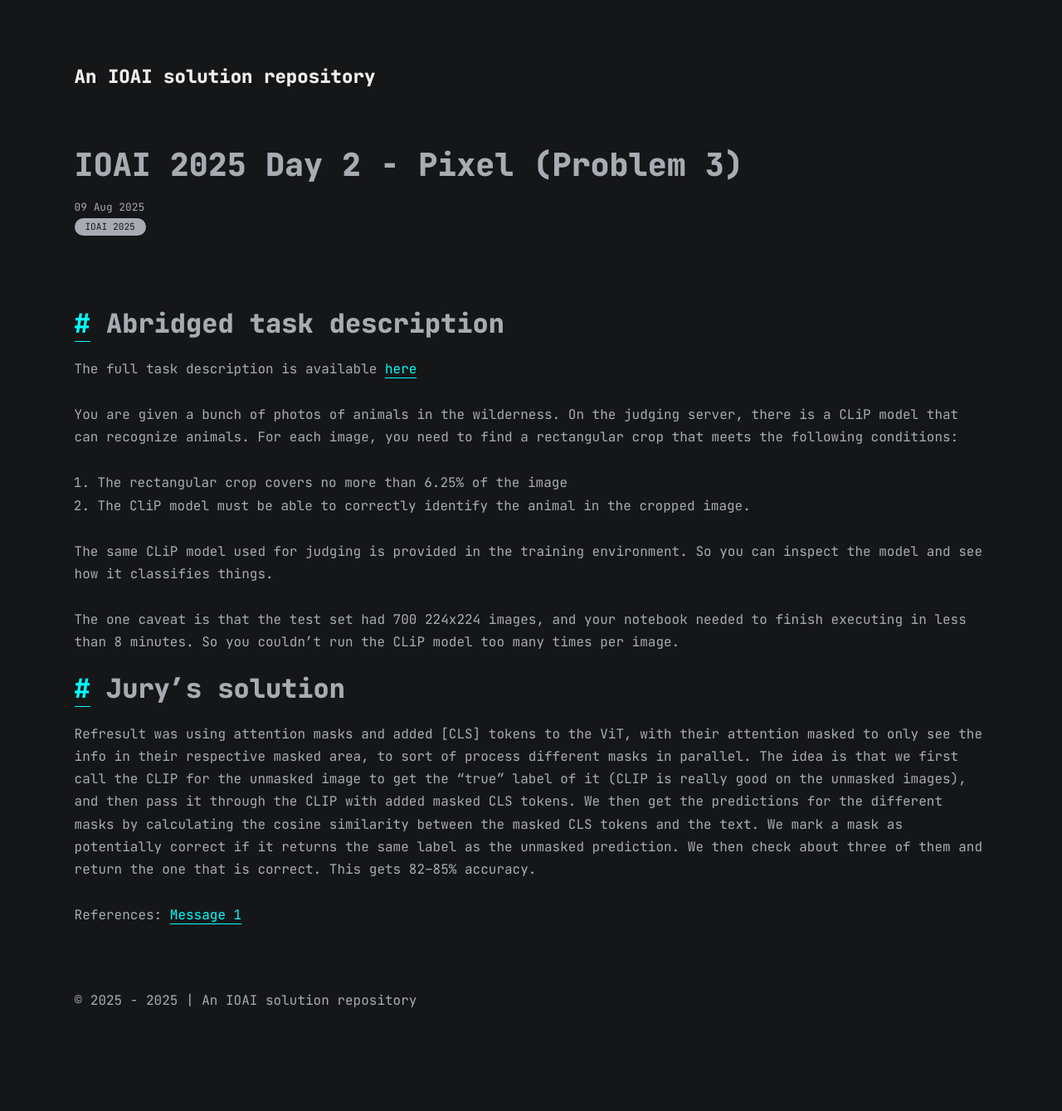
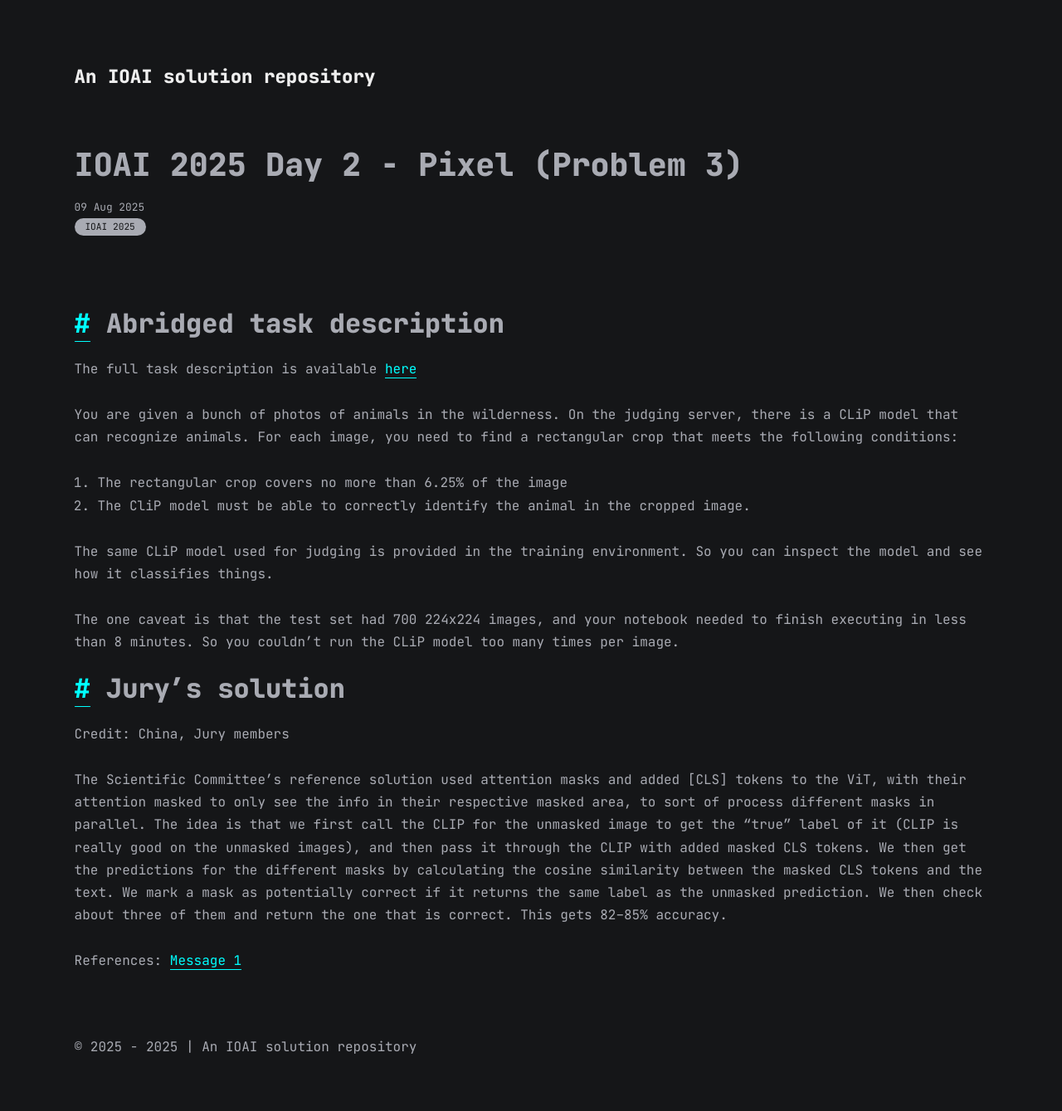
Before and after one commit to ioai-writeup/ioai-writeup.github.io, a Jekyll site: the page built from all_collections/_posts/2025-08-09-d2p3-pixel.md, in a window 1280 px wide. Shown: the whole page at 83% size. Built offline with Jekyll 4.4.1, drawn with Linux system fonts in a browser that asks for light colours; before the commit the page ends 1284 px from its top, so only the background shows below that.

Commit message:
Update 2025-08-09-d2p3-pixel.md

```diff
--- a/all_collections/_posts/2025-08-09-d2p3-pixel.md
+++ b/all_collections/_posts/2025-08-09-d2p3-pixel.md
@@ -19,7 +19,9 @@ The one caveat is that the test set had 700 224x224 images, and your notebook ne
 
 
 # Jury's solution
-Refresult was using attention masks and added [CLS] tokens to the ViT, with their attention masked to only see the info in their respective masked area, to sort of process different masks in parallel. The idea is that we first call the CLIP for the unmasked image to get the "true" label of it (CLIP is really good on the unmasked images), and then pass it through the CLIP with added masked CLS tokens. We then get the predictions for the different masks by calculating the cosine similarity between the masked CLS tokens and the text. We mark a mask as potentially correct if it returns the same label as the unmasked prediction. We then check about three of them and return the one that is correct. This gets 82–85% accuracy.
+Credit: China, Jury members
+
+The Scientific Committee's reference solution used attention masks and added [CLS] tokens to the ViT, with their attention masked to only see the info in their respective masked area, to sort of process different masks in parallel. The idea is that we first call the CLIP for the unmasked image to get the "true" label of it (CLIP is really good on the unmasked images), and then pass it through the CLIP with added masked CLS tokens. We then get the predictions for the different masks by calculating the cosine similarity between the masked CLS tokens and the text. We mark a mask as potentially correct if it returns the same label as the unmasked prediction. We then check about three of them and return the one that is correct. This gets 82–85% accuracy.
 
 References:
 [Message 1](https://discord.com/channels/1271542282142748774/1271542282142748777/1402705313068744727)
```
